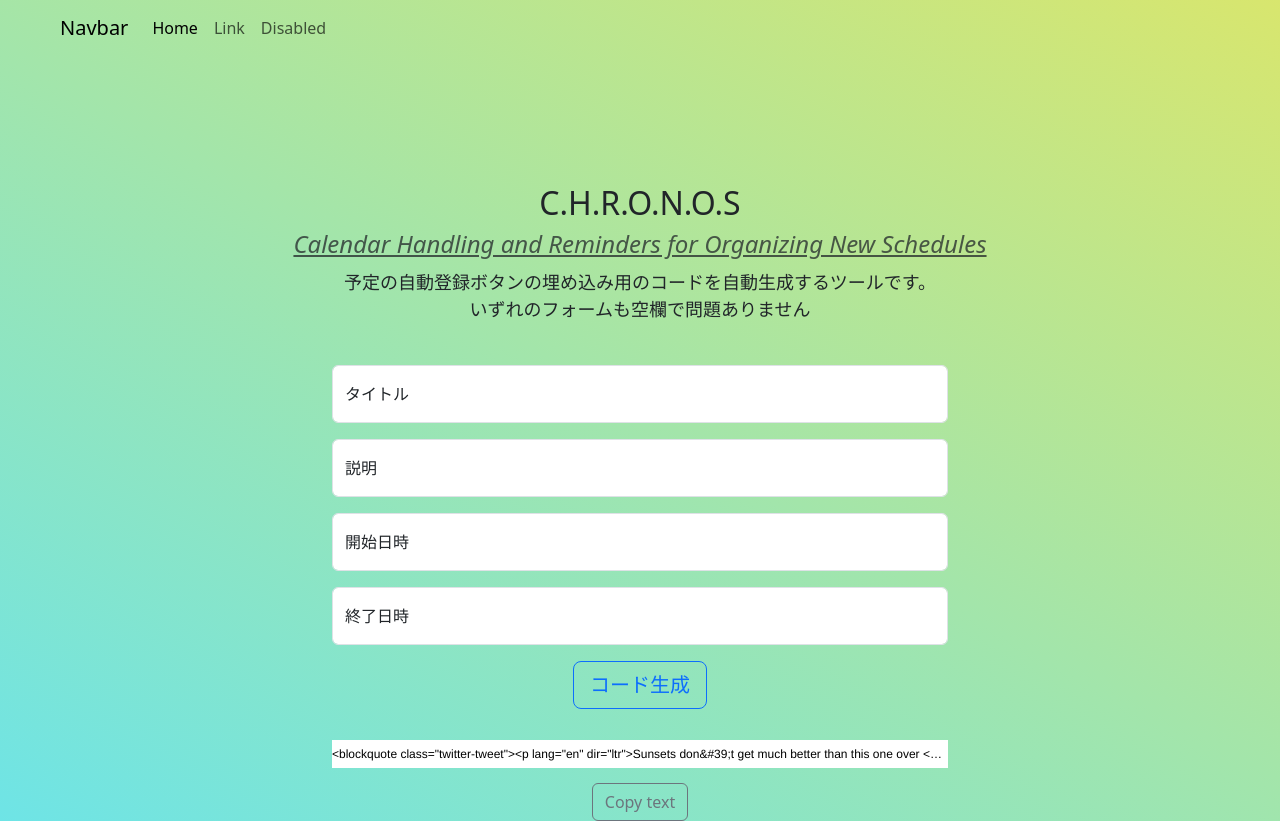
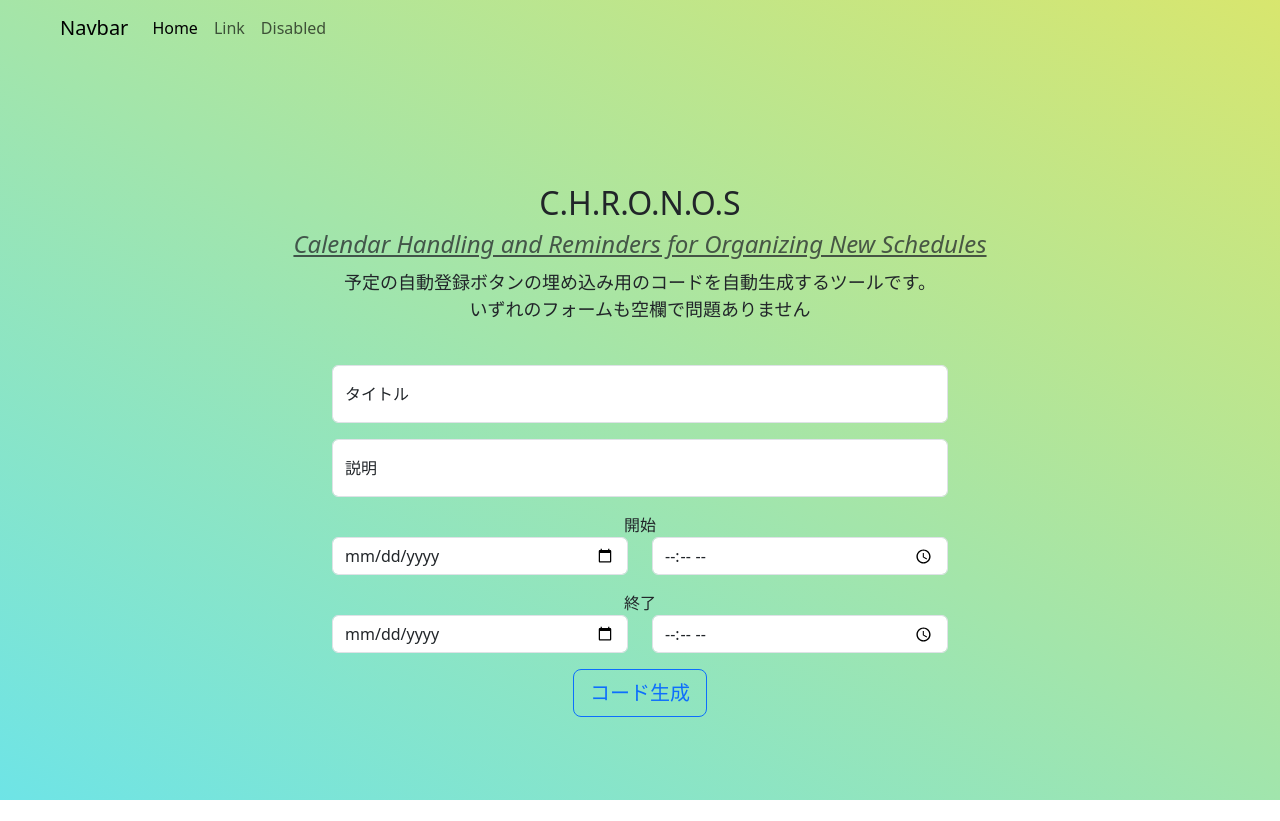
Before and after one commit to minna-de-hack/schedule-api, a FastAPI app: page / in a window 1280 px wide. After the commit the page ends 800 px from the top, so only its background shows below. Run offline with FastAPI, Linux system fonts and the light colour scheme.

Commit message:
update index page

```diff
--- a/templates/api.html
+++ b/templates/api.html
@@ -26,7 +26,7 @@
                   予定を登録
                 </button>
                 <ul class="dropdown-menu">
-                  <li><a class="dropdown-item" href="{{url}}">Google カレンダー</a></li>
+                  <li><a class="dropdown-item" href="{{url}}">Googleカレンダーに追加</a></li>
                   <li><a class="dropdown-item" href="{{export_url}}">iCalendarとして保存</a></li>
                 </ul>
               </div>
--- a/templates/index.html
+++ b/templates/index.html
@@ -38,42 +38,64 @@
           いずれのフォームも空欄で問題ありません</p>
           <div class="container" style="width: 50%;">
             <div class="form-floating mb-3">
-              <input type="text" class="form-control" id="titleInput" placeholder="title">
+              <input type="text" class="form-control" id="titleInput" placeholder="title" required="required">
               <label for="titleInput">タイトル</label>
             </div>
-
             <div class="form-floating mb-3">
               <input type="text" class="form-control" id="descriptionInput" placeholder="description">
               <label for="descriptionInput">説明</label>
             </div>
-
+            <label for="startDatesInput">開始</label>
             <div class="form-floating mb-3">
-              <input type="text" class="form-control" id="startDatesInput" placeholder="start">
-              <label for="startDatesInput">開始日時</label>
+              <div class="row">
+                <div class="col">
+                  <input type="date" class="form-control" id="startDatesInput" placeholder="start">
+                </div>
+                <div class="col">
+                  <input type="time" class="form-control" id="startTimeInput" placeholder="start">
+                </div>
+              </div>
             </div>
+            <label for="endDatesInput">終了</label>
             <div class="form-floating mb-3">
-              <input type="text" class="form-control" id="endDatesInput" placeholder="end">
-              <label for="endDatesInput">終了日時</label>
+              <div class="row">
+                <div class="col">
+                  <input type="date" class="form-control" id="endDatesInput" placeholder="end">
+                </div>
+                <div class="col">
+                  <input type="time" class="form-control" id="endTimeInput" placeholder="end">
+                </div>
+              </div>
             </div>
           </div>
 
         <button type="button" class="btn btn-outline-primary btn-lg mb-3" onclick="createTags()">コード生成</button>
 
-        <!-- <div class="container" style="width: 50%;">
-          <pre><code>ここにコードを書くここにコードを書くここにコーここにコードを書くここにコードを書くここにコードを書くドを書くここにコードを書く</code></pre>
-        </div> -->
-
         <div class="container" style="width: 50%;">
           <div class="EmbedCode-content">
             <samp>
               <code class="EmbedCode-code" id="exportTarget" data-lang="html">
-                &lt;blockquote class="twitter-tweet"&gt;&lt;p lang="en" dir="ltr"&gt;Sunsets don&amp;#39;t get much better than this one over &lt;a href="https://twitter.com/GrandTetonNPS?ref_src=twsrc%5Etfw"&gt;@GrandTetonNPS&lt;/a&gt;. &lt;a href="https://twitter.com/hashtag/nature?src=hash&amp;amp;ref_src=twsrc%5Etfw"&gt;#nature&lt;/a&gt; &lt;a href="https://twitter.com/hashtag/sunset?src=hash&amp;amp;ref_src=twsrc%5Etfw"&gt;#sunset&lt;/a&gt; &lt;a href="http://t.co/YuKy2rcjyU"&gt;pic.twitter.com/YuKy2rcjyU&lt;/a&gt;&lt;/p&gt;&amp;mdash; US Department of the Interior (@Interior) &lt;a href="https://twitter.com/Interior/status/463440424141459456?ref_src=twsrc%5Etfw"&gt;May 5, 2014&lt;/a&gt;&lt;/blockquote&gt;
-                &lt;script async src="https://platform.twitter.com/widgets.js" charset="utf-8"&gt;&lt;/script&gt;
               </code>
             </samp>
           </div>
-          <button class="btn btn-outline-secondary" onclick="copyToClipboard()">Copy text</button>
+          <div id="insertbutton">
+
+          </div>
         </div>
+
+        <div id="insertElement">
+          <div id="insertOldElement"></div>
+        </div>
+
+        <!-- <iframe id="embedded-schedule" scrolling="no" src="http://localhost/api?title=%E7%84%A1%E9%A1%8C&description=&dates=T00%2FT00"></iframe>
+        <script>
+        let iframe = document.getElementById("embedded-schedule");
+        window.addEventListener("load", function () {
+          iframe.style.width = iframe.contentWindow.document.body.scrollWidth + "px";
+          iframe.style.height = iframe.contentWindow.document.body.scrollHeight + 80 + "px" ;
+        });
+        </script> -->
+
       </div>
     </div>
 
--- a/templates/js/scripts.js
+++ b/templates/js/scripts.js
@@ -12,64 +12,44 @@ function copyToClipboard() {
 }
 
 function createTags(){
-    var title = document.getElementById("titleInput").value;
-    var description = document.getElementById("descriptionInput").value;
-    var start = document.getElementById("startDatesInput").value;
-    var end = document.getElementById("endDatesInput").value;
+  const title = document.getElementById("titleInput").value;
+  const description = document.getElementById("descriptionInput").value;
+  const startDates = document.getElementById("startDatesInput").value; // "2023-05-10"
+  const startTime = document.getElementById("startTimeInput").value; // "21:10"
+  const endDates = document.getElementById("endDatesInput").value; // "2023-05-10"
+  const endTime = document.getElementById("endTimeInput").value; // "21:10"
 
-    console.log("入力された情報:", title);
+  var startDatesTime = startDates.split("-").join('') +"T"+ startTime.split(":").join('') + "00"
+  var endDatesTime = endDates.split("-").join('') +"T"+ endTime.split(":").join('') + "00"
+
+  var url = window.location.origin + "/api"
+
+  const params = {
+      title: title == "" ? "無題" : title,
+      description: description,
+      dates: startDatesTime + "/" + endDatesTime
+  }
+  const urlSearchParam =  new URLSearchParams(params).toString();
+
+  var url = url + "?" + urlSearchParam
 
   var output = document.getElementById("exportTarget");
-    var tags = ""
+  var tags = `<iframe id="embedded-schedule" scrolling="no" style="border:0" src="${url}"></iframe>`
+  output.textContent = tags;
 
-    output.textContent = tags;
+  var button = document.getElementById("insertbutton");
+  button.innerHTML = `<button class="btn btn-outline-secondary" onclick="copyToClipboard()">Copy text</button>`;
+
+  // insertElements
+  var targetElement = document.getElementById("insertElement");
+
+  var newDiv = document.createElement("div");
+  newDiv.textContent = "新しい要素がここに表示されます";
+  newDiv.setAttribute("id", "insertOldElement");
+
+  var inner = `<a>Sample</a><div class="EmbedCode-sample-content">${tags}</div>`;
+  newDiv.innerHTML = inner;
+
+  var oldDiv = document.getElementById('insertOldElement');
+  targetElement.replaceChild(newDiv, oldDiv);
 }
-// https://github.com/minna-de-hack/testHTML/blob/main/src/views/WatchView.vue
-//
-// import Event from '../assets/event.json'
-// import { useRouter } from 'vue-router'
-// import { ref, onMounted } from 'vue'
-
-// const router = useRouter()
-
-// const eventData = Event.event
-// const title = ref()
-// const description = ref()
-// const date_start = ref()
-// const date_end = ref()
-// const URL = ref()
-
-// onMounted(() => {
-//     const num = Number( location.pathname.split("/").slice(-2)[1] )
-//     title.value = eventData[num]["title"]
-//     description.value = eventData[num]["description"]
-//     date_start.value = ChangeDate(eventData[num]["date_start"])
-//     date_end.value = ChangeDate(eventData[num]["date_end"])
-
-//     createURL(title.value, description.value, date_start.value, date_end.value)
-// })
-
-// const ChangeDate = (dateString) => {
-//     const year = parseInt(dateString.substr(0, 4));
-//     const month = parseInt(dateString.substr(4, 2)) - 1;
-//     const day = parseInt(dateString.substr(6, 2));
-//     const hours = parseInt(dateString.substr(9, 2));
-//     const minutes = parseInt(dateString.substr(11, 2));
-//     const seconds = parseInt(dateString.substr(13, 2));
-
-//     const date = new Date(year, month, day, hours, minutes, seconds);
-//     const formattedDate = `${date.getFullYear()}/${(date.getMonth() + 1).toString().padStart(2, '0')}/${date.getDate().toString().padStart(2, '0')} ${date.getHours().toString().padStart(2, '0')}:${date.getMinutes().toString().padStart(2, '0')}:${date.getSeconds().toString().padStart(2, '0')}`;
-//     return formattedDate
-// }
-
-// const createURL = (title, description, date_start, date_end) => {
-//     URL.value = "http://127.0.0.1:8000/api?title=" + title + "&description=" + description + "&dates=" + date_start + "/" + date_end
-// }
-
-// const HOME = () => {
-//     router.push('/')
-// }
-
-// const Registration = () => {
-//     alert("参加登録をしました")
-// }
```
Also changed, not shown: templates/css/style.css (line endings or trailing spaces). Lines whose indentation alone changed are shown as unchanged.
